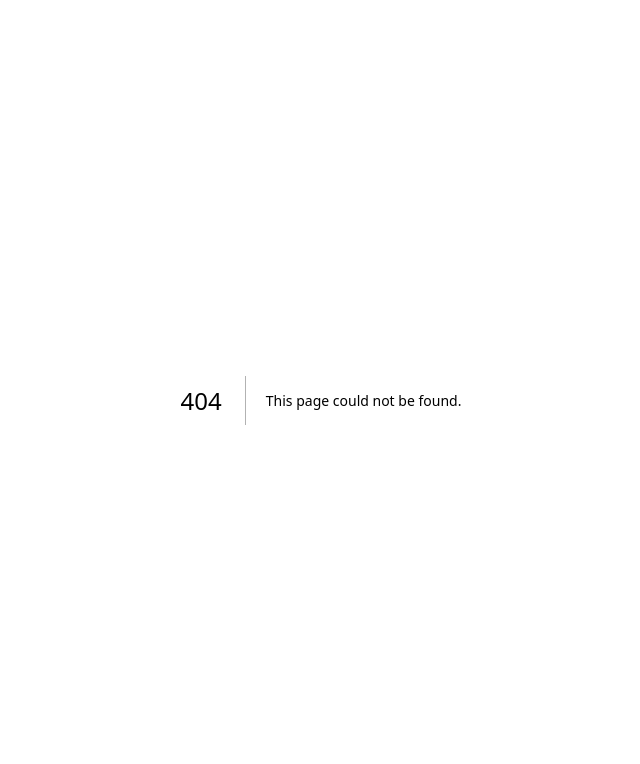
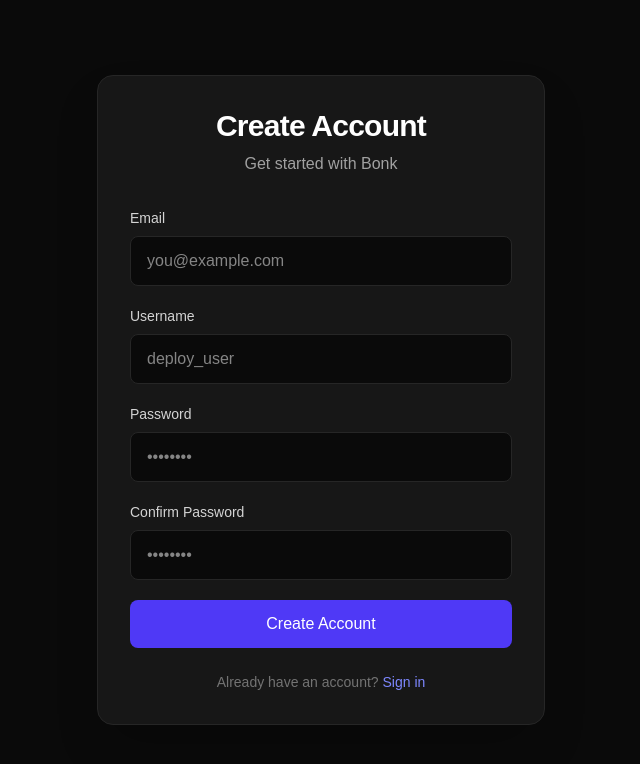
Before and after one commit to pinapativallabh/deploy-self, a Next.js app in the folder frontend/: page /register in a window 1280 px wide. Before the commit this address had no page. Shown: the top 764 px of the page, without its empty margins (319-959 px from the left). Built offline with nearby package versions, Linux system fonts and the light colour scheme.

Commit message:
fix: resolve docker healthcheck routing and various frontend bugs

```diff
--- a/frontend/src/app/login/page.tsx
+++ b/frontend/src/app/login/page.tsx
@@ -5,6 +5,7 @@
 import { apiClient } from '@/lib/api/client';
 import { TokenResponse } from '@/types';
 import { Loader2 } from 'lucide-react';
+import Link from 'next/link';
 
 export default function LoginPage() {
   const [loginId, setLoginId] = useState('');
@@ -82,6 +83,13 @@
             {loading ? <Loader2 className="w-5 h-5 animate-spin" /> : 'Sign In'}
           </button>
         </form>
+
+        <p className="text-center text-neutral-500 text-sm mt-6">
+          Don&apos;t have an account?{' '}
+          <Link href="/register" className="text-indigo-400 hover:text-indigo-300 transition-colors">
+            Create one
+          </Link>
+        </p>
       </div>
     </div>
   );
--- a/frontend/src/app/projects/new/page.tsx
+++ b/frontend/src/app/projects/new/page.tsx
@@ -33,9 +33,13 @@
     setError('');
 
     try {
+      const payload: Record<string, string> = { ...formData };
+      if (!payload.description) delete payload.description;
+      if (!payload.health_check_path) payload.health_check_path = '/health';
+
       const project = await apiClient<Project>('/projects', {
         method: 'POST',
-        body: JSON.stringify(formData),
+        body: JSON.stringify(payload),
       });
       router.push(`/projects/${project.id}`);
     } catch (err: unknown) {
--- /dev/null
+++ b/frontend/src/app/register/page.tsx
@@ -0,0 +1,152 @@
+"use client";
+
+import { useState } from 'react';
+import { useAuth } from '@/hooks/use-auth';
+import { apiClient } from '@/lib/api/client';
+import { TokenResponse } from '@/types';
+import { Loader2 } from 'lucide-react';
+import Link from 'next/link';
+
+export default function RegisterPage() {
+  const [email, setEmail] = useState('');
+  const [username, setUsername] = useState('');
+  const [password, setPassword] = useState('');
+  const [passwordConfirm, setPasswordConfirm] = useState('');
+  const [loading, setLoading] = useState(false);
+  const [error, setError] = useState('');
+  const { login } = useAuth();
+
+  const handleSubmit = async (e: React.FormEvent) => {
+    e.preventDefault();
+    setLoading(true);
+    setError('');
+
+    if (password !== passwordConfirm) {
+      setError('Passwords do not match');
+      setLoading(false);
+      return;
+    }
+
+    if (password.length < 8) {
+      setError('Password must be at least 8 characters');
+      setLoading(false);
+      return;
+    }
+
+    try {
+      // Register the user
+      await apiClient('/auth/register', {
+        method: 'POST',
+        body: JSON.stringify({
+          email,
+          username,
+          password,
+          password_confirm: passwordConfirm,
+        }),
+      });
+
+      // Auto-login after successful registration
+      const tokens = await apiClient<TokenResponse>('/auth/login', {
+        method: 'POST',
+        body: JSON.stringify({ login: email, password }),
+      });
+      await login(tokens);
+    } catch (err: unknown) {
+      if (err instanceof Error) {
+        setError(err.message);
+      } else {
+        setError('Failed to register');
+      }
+    } finally {
+      setLoading(false);
+    }
+  };
+
+  return (
+    <div className="min-h-screen flex items-center justify-center bg-neutral-950 p-4">
+      <div className="w-full max-w-md bg-neutral-900 border border-neutral-800 rounded-2xl p-8 shadow-2xl">
+        <div className="text-center mb-8">
+          <h1 className="text-3xl font-bold tracking-tight text-white mb-2">Create Account</h1>
+          <p className="text-neutral-400">Get started with Bonk</p>
+        </div>
+
+        {error && (
+          <div className="bg-red-500/10 border border-red-500/50 text-red-500 p-3 rounded-lg mb-6 text-sm text-center">
+            {error}
+          </div>
+        )}
+
+        <form onSubmit={handleSubmit} className="space-y-5">
+          <div>
+            <label className="block text-sm font-medium text-neutral-300 mb-2">Email</label>
+            <input
+              type="email"
+              required
+              className="w-full bg-neutral-950 border border-neutral-800 rounded-lg px-4 py-3 text-white focus:outline-none focus:ring-2 focus:ring-indigo-500 focus:border-transparent transition-all"
+              placeholder="you@example.com"
+              value={email}
+              onChange={(e) => setEmail(e.target.value)}
+            />
+          </div>
+
+          <div>
+            <label className="block text-sm font-medium text-neutral-300 mb-2">Username</label>
+            <input
+              type="text"
+              required
+              minLength={3}
+              maxLength={64}
+              pattern="^[a-zA-Z0-9_-]+$"
+              title="Alphanumeric, underscores, and hyphens only"
+              className="w-full bg-neutral-950 border border-neutral-800 rounded-lg px-4 py-3 text-white focus:outline-none focus:ring-2 focus:ring-indigo-500 focus:border-transparent transition-all"
+              placeholder="deploy_user"
+              value={username}
+              onChange={(e) => setUsername(e.target.value)}
+            />
+          </div>
+
+          <div>
+            <label className="block text-sm font-medium text-neutral-300 mb-2">Password</label>
+            <input
+              type="password"
+              required
+              minLength={8}
+              className="w-full bg-neutral-950 border border-neutral-800 rounded-lg px-4 py-3 text-white focus:outline-none focus:ring-2 focus:ring-indigo-500 focus:border-transparent transition-all"
+              placeholder="••••••••"
+              value={password}
+              onChange={(e) => setPassword(e.target.value)}
+            />
+          </div>
+
+          <div>
+            <label className="block text-sm font-medium text-neutral-300 mb-2">Confirm Password</label>
+            <input
+              type="password"
+              required
+              minLength={8}
+              className="w-full bg-neutral-950 border border-neutral-800 rounded-lg px-4 py-3 text-white focus:outline-none focus:ring-2 focus:ring-indigo-500 focus:border-transparent transition-all"
+              placeholder="••••••••"
+              value={passwordConfirm}
+              onChange={(e) => setPasswordConfirm(e.target.value)}
+            />
+          </div>
+
+          <button
+            type="submit"
+            disabled={loading}
+            className="w-full bg-indigo-600 hover:bg-indigo-700 text-white font-medium rounded-lg px-4 py-3 transition-colors flex items-center justify-center disabled:opacity-50 disabled:cursor-not-allowed"
+          >
+            {loading ? <Loader2 className="w-5 h-5 animate-spin" /> : 'Create Account'}
+          </button>
+        </form>
+
+        <p className="text-center text-neutral-500 text-sm mt-6">
+          Already have an account?{' '}
+          <Link href="/login" className="text-indigo-400 hover:text-indigo-300 transition-colors">
+            Sign in
+          </Link>
+        </p>
+      </div>
+    </div>
+  );
+}
--- a/frontend/src/hooks/use-auth.tsx
+++ b/frontend/src/hooks/use-auth.tsx
@@ -47,9 +47,10 @@
 
   useEffect(() => {
     if (!loading) {
-      if (!user && !pathname.startsWith('/login')) {
+      const isAuthPage = pathname.startsWith('/login') || pathname.startsWith('/register');
+      if (!user && !isAuthPage) {
         router.push('/login');
-      } else if (user && pathname.startsWith('/login')) {
+      } else if (user && isAuthPage) {
         router.push('/dashboard');
       }
     }
```
Also changed, not shown: 2 other files (tests, documents, lock files or other folders).
